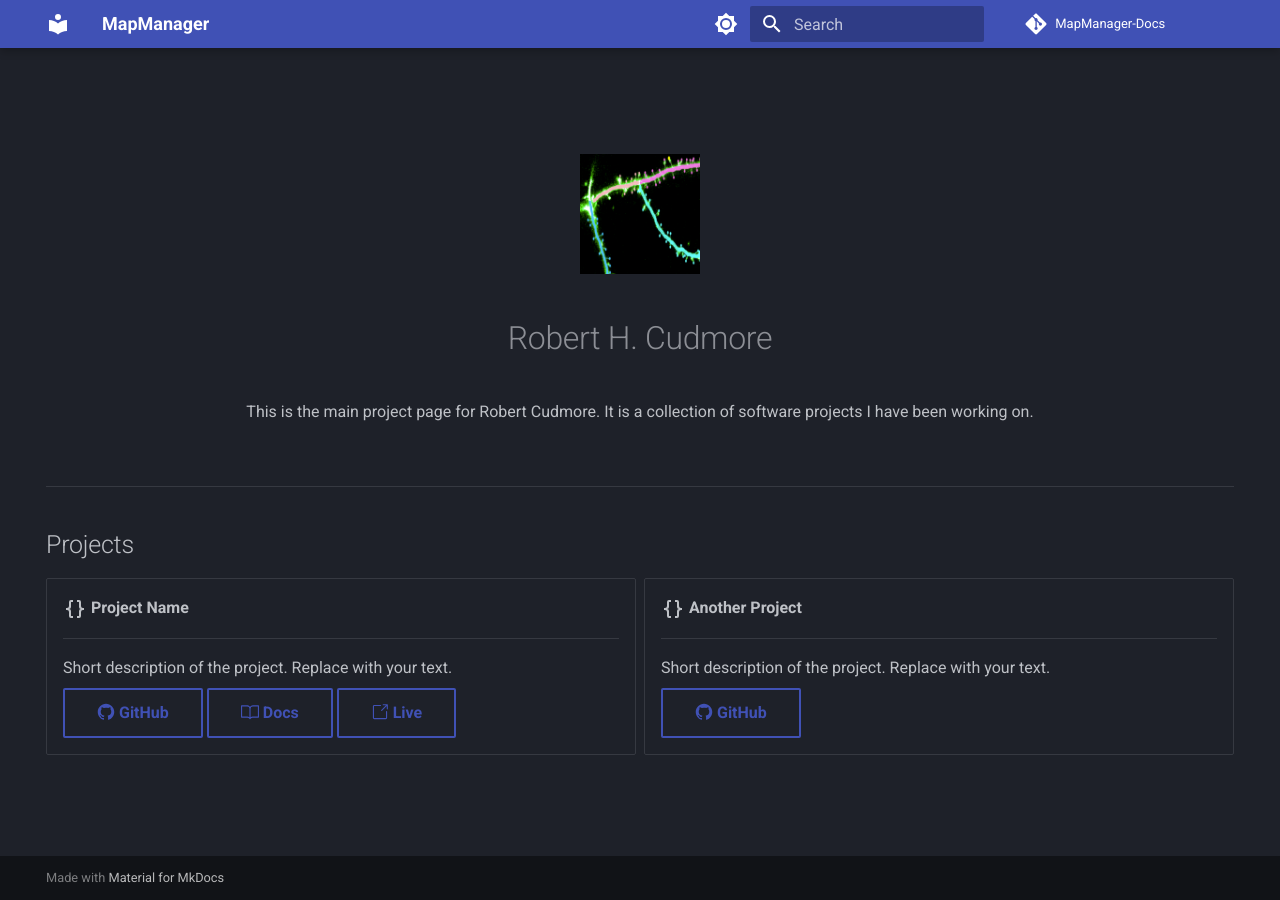
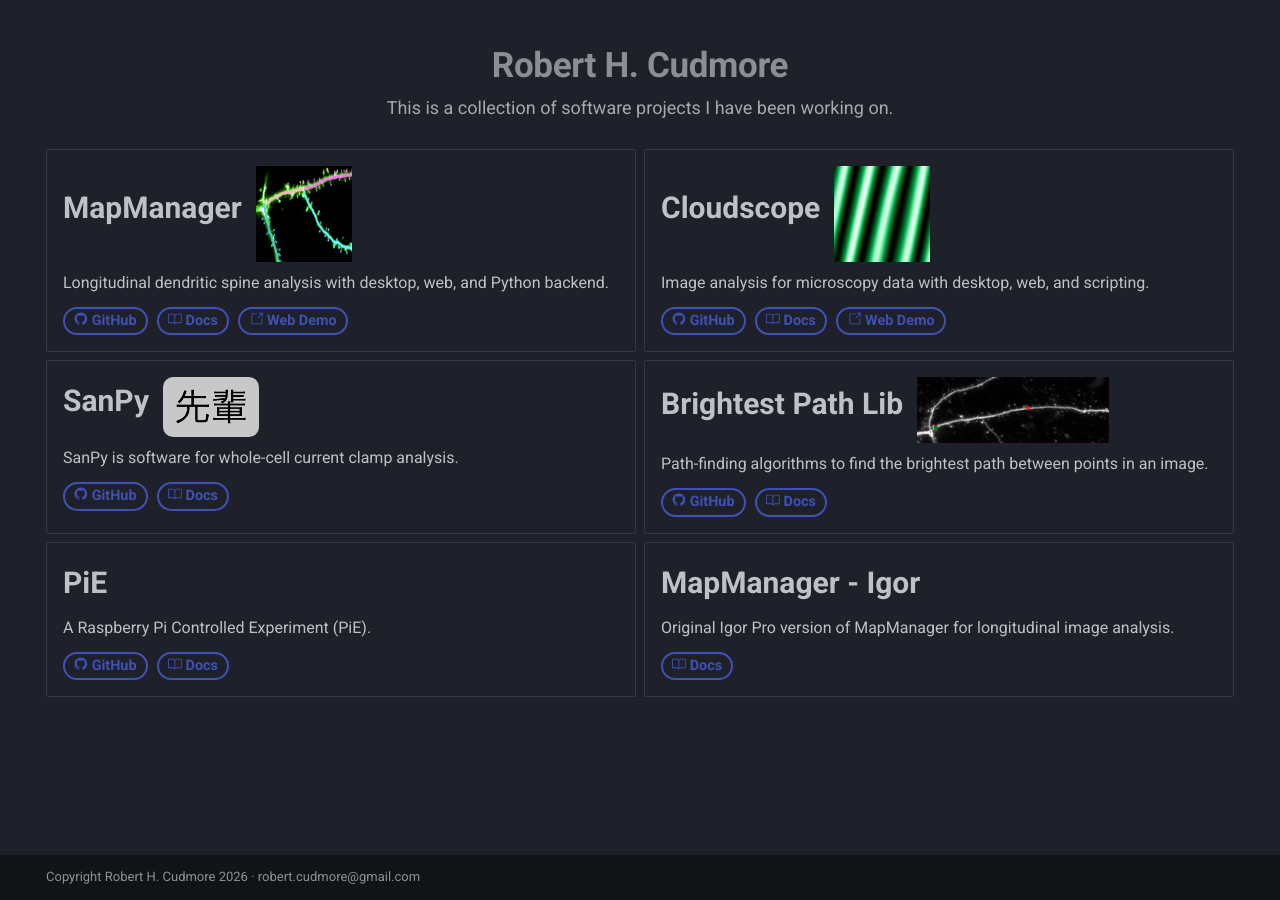
Before and after one commit to mapmanager/MapManager-Docs, an MkDocs documentation site: the page built from docs/index.md, in a window 1280 px wide. Built offline with MkDocs 1.6.1 and Material for MkDocs 9.7.7, drawn with Linux system fonts in a browser that asks for light colours; comment, search, counter and statistics services are not loaded.

Commit message:
first real layout push

```diff
--- a/docs/index.md
+++ b/docs/index.md
@@ -6,37 +6,62 @@ hide:
 
 <div class="hero" markdown>
 
-![MapManager](assets/pymapmanager.png){ width="120" }
+# Robert H. Cudmore {.hero-title}
 
-# Robert H. Cudmore
-
-This is the main project page for Robert Cudmore. It is a collection of software
-projects I have been working on.
+This is a collection of software projects I have been working on.
 
 </div>
 
----
-
-## Projects
 
 <div class="grid cards" markdown>
 
--   :material-code-braces:{ .lg .middle } **Project Name**
+<!-- MapManager -->
+-   **MapManager** ![MapManager](assets/mapmanager-icon.png){ width="96" .card-icon }
 
-    ---
+    Longitudinal dendritic spine analysis with desktop, web, and Python backend.
 
-    Short description of the project. Replace with your text.
+    [:octicons-mark-github-24: GitHub](https://github.com/mapmanager/PyMapManager){ .md-button }
+    [:octicons-book-24: Docs](https://mapmanager.github.io/){ .md-button }
+    [:octicons-link-external-24: Web Demo](https://mapmanager.github.io/WebMapManager/){ .md-button }
 
-    [:octicons-mark-github-24: GitHub](https://github.com/mapmanager/example){ .md-button }
-    [:octicons-book-24: Docs](https://mapmanager.net/example/){ .md-button }
-    [:octicons-link-external-24: Live](https://example.com){ .md-button }
+<!-- Cloudscope -->
+-   **Cloudscope** ![Cloudscope](assets/cloudscope-icon.png){ width="96" .card-icon }
 
--   :material-code-braces:{ .lg .middle } **Another Project**
+    Image analysis for microscopy data with desktop, web, and scripting.
 
-    ---
+    [:octicons-mark-github-24: GitHub](https://github.com/mapmanager/cloudscope){ .md-button }
+    [:octicons-book-24: Docs](https://mapmanager.github.io/cloudscope/){ .md-button }
+    [:octicons-link-external-24: Web Demo](https://cloudscope.mapmanager.net/){ .md-button }
 
-    Short description of the project. Replace with your text.
+<!-- SanPy -->
+-   **SanPy** ![SanPy](assets/sanpy-icon-transparent.png){ width="96" .card-icon .card-icon--light-bg }
 
-    [:octicons-mark-github-24: GitHub](https://github.com/mapmanager/example2){ .md-button }
+    SanPy is software for whole-cell current clamp analysis.
+
+    [:octicons-mark-github-24: GitHub](https://github.com/cudmore/SanPy){ .md-button }
+    [:octicons-book-24: Docs](https://cudmore.github.io/SanPy/){ .md-button }
+
+<!-- Brightest Path Lib -->
+-   **Brightest Path Lib** ![Brightest Path Lib](assets/brightest-path-lib-icon.gif){ width="192" .card-icon }
+
+    Path-finding algorithms to find the brightest path between points in an image.
+
+    [:octicons-mark-github-24: GitHub](https://github.com/mapmanager/brightest-path-lib){ .md-button }
+    [:octicons-book-24: Docs](https://mapmanager.github.io/brightest-path-lib/){ .md-button }
+
+<!-- PiE -->
+-   **PiE**
+
+    A Raspberry Pi Controlled Experiment (PiE).
+
+    [:octicons-mark-github-24: GitHub](https://github.com/cudmore/pie){ .md-button }
+    [:octicons-book-24: Docs](https://cudmore.github.io/pie-doc/){ .md-button }
+
+<!-- MapManager - Igor -->
+-   **MapManager - Igor**
+
+    Original Igor Pro version of MapManager for longitudinal image analysis.
+
+    [:octicons-book-24: Docs](https://mapmanager.github.io/){ .md-button }
 
 </div>
--- a/docs/stylesheets/extra.css
+++ b/docs/stylesheets/extra.css
@@ -1,11 +1,30 @@
+/* Hide header bar — portfolio landing page */
+.md-header {
+  display: none;
+}
+
+.md-main__inner {
+  margin-top: 0;
+}
+
 /* Hero block at top of landing page */
 .hero {
   text-align: center;
-  padding: 2rem 1rem 1rem;
+  padding: 1.25rem 1rem 0.5rem;
 }
 
-.hero img {
-  margin-bottom: 1rem;
+/* Style the name freely — keep # in markdown to suppress auto "Home" title */
+.hero .hero-title {
+  font-size: 1.75rem;
+  font-weight: 600;
+  margin: 0 0 0.35rem;
+  line-height: 1.2;
+}
+
+.hero p {
+  margin: 0;
+  font-size: 0.9rem;
+  opacity: 0.85;
 }
 
 /* Two-column project grid on wider screens */
@@ -13,8 +32,47 @@
   grid-template-columns: repeat(2, 1fr);
 }
 
+/* Card title row: name then icon */
+.md-typeset .grid.cards li > p:first-child strong {
+  font-size: 1.5rem;
+  font-weight: 600;
+}
+
+.md-typeset .grid.cards .card-icon {
+  vertical-align: middle;
+  margin-left: 0.5rem;
+}
+
+/* Light pad behind dark icons on dark theme (e.g. SanPy) */
+.md-typeset .grid.cards .card-icon--light-bg {
+  background-color: #c8c8c8;
+  border-radius: 10px;
+  padding: 8px;
+}
+
+/* Compact rounded buttons in project cards */
+.md-typeset .grid.cards .md-button {
+  padding: 0.2em 0.65em;
+  font-size: 0.72rem;
+  line-height: 1.3;
+  min-height: unset;
+  border-radius: 999px;
+  margin-top: 0.25em;
+  margin-right: 0.35em;
+}
+
+.md-typeset .grid.cards .md-button .twemoji {
+  font-size: 0.85em;
+}
+
 @media screen and (max-width: 768px) {
   .md-typeset .grid.cards {
     grid-template-columns: 1fr;
   }
 }
+
+/* Compact custom footer */
+.md-copyright {
+  font-size: 0.65rem;
+  opacity: 0.75;
+}
--- a/mkdocs.yml
+++ b/mkdocs.yml
@@ -2,26 +2,17 @@ site_name: MapManager
 site_url: https://mapmanager.net/
 site_description: Software projects by Robert H. Cudmore
 
-repo_name: MapManager-Docs
-repo_url: https://github.com/mapmanager/MapManager-Docs
+copyright: Copyright Robert H. Cudmore 2026 · robert.cudmore@gmail.com
+
+extra:
+  generator: false
 
 theme:
   name: material
-  features:
-    - navigation.top
   palette:
-    - scheme: slate
-      primary: indigo
-      accent: indigo
-      toggle:
-        icon: material/brightness-7
-        name: Switch to light mode
-    - scheme: default
-      primary: indigo
-      accent: indigo
-      toggle:
-        icon: material/brightness-4
-        name: Switch to dark mode
+    scheme: slate
+    primary: indigo
+    accent: indigo
 
 extra_css:
   - stylesheets/extra.css
@@ -36,7 +27,4 @@ markdown_extensions:
 nav:
   - Home: index.md
 
-plugins:
-  - search
-
 use_directory_urls: true
```
Also changed, not shown: README.md (+2 -17 lines), project-cards.yml (added, +45 -0 lines), docs/assets/brightest-path-lib-icon.gif (added), docs/assets/cloudscope-icon.png (added), docs/assets/mapmanager-icon.png (renamed from docs/assets/pymapmanager.png), docs/assets/mapmanager-small.png (renamed from docs/assets/pymapmanager-small.png), docs/assets/sanpy-icon-transparent.png (added), docs/assets/sanpy-icon.png (added), 3 other files.
